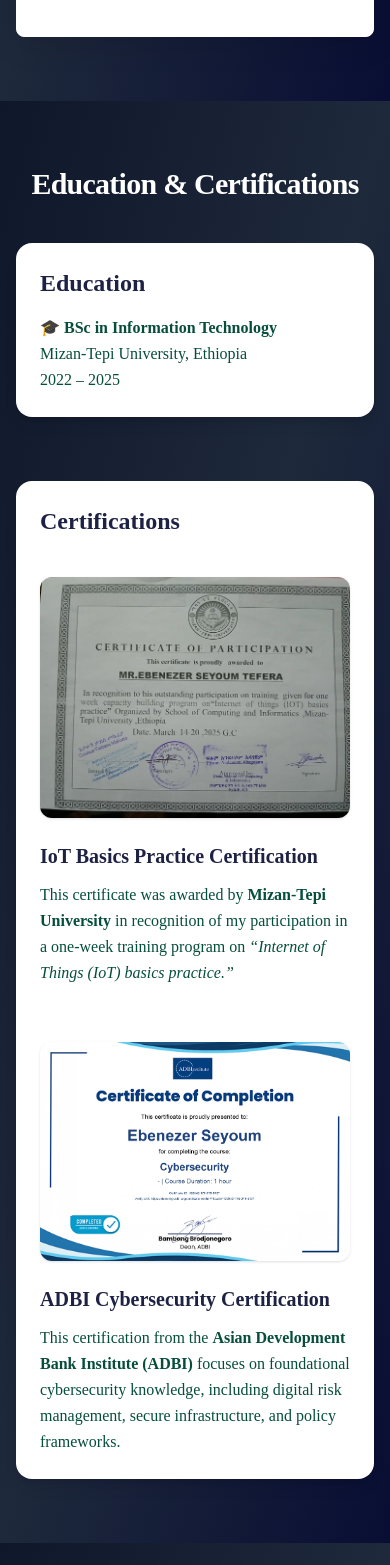
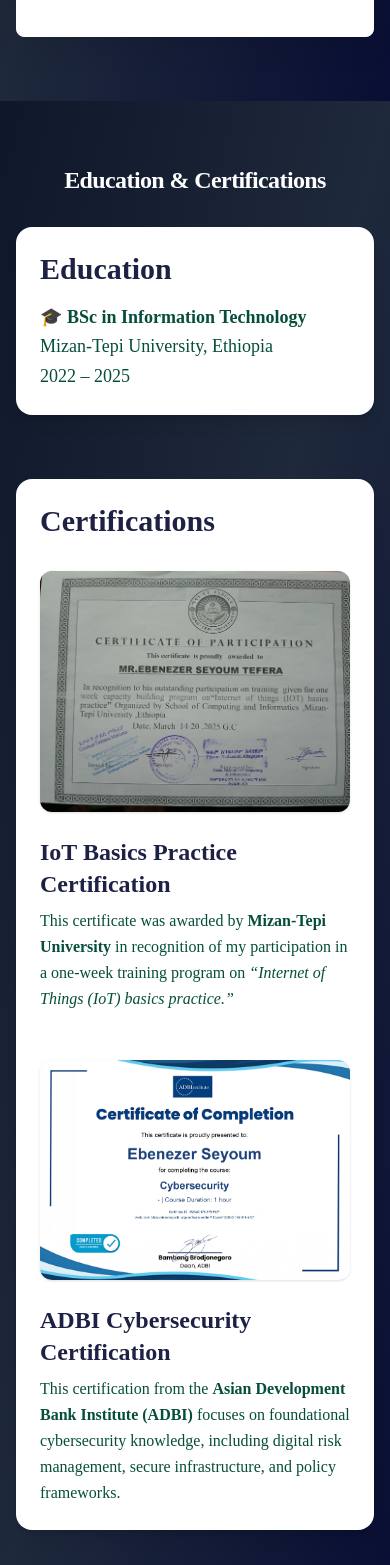
Before and after one commit to Ebenezer-seyoum/Personal-webiste, a Next.js app: page / in a window 390 px wide. Shown: the part 2279-3844 px from the top of the page. Built offline with nearby package versions, Linux system fonts and the light colour scheme.

Commit message:
initial commit

```diff
--- a/components/education/index.tsx
+++ b/components/education/index.tsx
@@ -12,11 +12,12 @@
       id="education"
       className="overflow-hidden py-16 md:py-20 lg:py-28 bg-gradient-to-br from-[#0f172a] via-[#1e293b] to-black font-serif"
     >
-      <h1
-        className="text-3xl sm:text-4xl md:text-5xl lg:text-6xl font-extrabold text-white text-center mb-10 sm:mb-14 px-4 leading-tight tracking-tight"
-      >
-        Education & Certifications
-      </h1>
+    <h1
+  className="text-2xl sm:text-3xl md:text-5xl lg:text-6xl font-extrabold text-white text-center mb-8 sm:mb-12 px-4 leading-tight tracking-tight"
+>
+  Education & Certifications
+</h1>
+
 
       <div className="max-w-7xl mx-auto px-4 sm:px-6 lg:px-8 space-y-16">
         {/* Education */}
@@ -27,10 +28,8 @@
           viewport={{ once: true }}
           className="bg-white rounded-2xl p-6 sm:p-8 text-dark-green shadow-lg"
         >
-          <h2 className="text-2xl sm:text-3xl md:text-4xl font-bold mb-4 text-dark">
-            Education
-          </h2>
-          <p className="text-base sm:text-lg md:text-xl leading-relaxed">
+          <h2 className="text-3xl sm:text-4xl font-bold mb-4 text-dark">Education</h2>
+          <p className="text-lg sm:text-xl leading-relaxed">
             🎓 <strong>BSc in Information Technology</strong><br />
             Mizan-Tepi University, Ethiopia<br />
             2022 – 2025
@@ -45,12 +44,10 @@
           viewport={{ once: true }}
           className="bg-white rounded-2xl p-6 sm:p-8 text-dark-green shadow-lg"
         >
-          <h2 className="text-2xl sm:text-3xl md:text-4xl lg:text-5xl font-bold mb-10 text-dark">
-            Certifications
-          </h2>
+          <h2 className="text-3xl sm:text-4xl md:text-5xl font-bold mb-8 text-dark">Certifications</h2>
 
           {/* IoT Certificate */}
-          <div className="flex flex-col lg:flex-row items-center gap-6 sm:gap-10 mb-14">
+          <div className="flex flex-col lg:flex-row items-center gap-6 sm:gap-10 mb-12">
             <div
               onClick={() => setZoomImage("/images/IOT.jpg")}
               className="w-full lg:w-1/2 cursor-pointer rounded-xl overflow-hidden shadow hover:scale-105 transition-transform duration-300"
@@ -64,10 +61,8 @@
               />
             </div>
             <div className="w-full lg:w-1/2">
-              <h3 className="text-xl sm:text-2xl md:text-3xl font-semibold text-dark mb-3">
-                IoT Basics Practice Certification
-              </h3>
-              <p className="text-base sm:text-lg md:text-xl leading-relaxed">
+              <h3 className="text-2xl sm:text-3xl font-semibold text-dark mb-2">IoT Basics Practice Certification</h3>
+              <p className="text-base sm:text-lg leading-relaxed">
                 This certificate was awarded by <strong>Mizan-Tepi University</strong> in recognition of my participation
                 in a one-week training program on <em>“Internet of Things (IoT) basics practice.”</em>
               </p>
@@ -89,10 +84,8 @@
               />
             </div>
             <div className="w-full lg:w-1/2">
-              <h3 className="text-xl sm:text-2xl md:text-3xl font-semibold text-dark mb-3">
-                ADBI Cybersecurity Certification
-              </h3>
-              <p className="text-base sm:text-lg md:text-xl leading-relaxed">
+              <h3 className="text-2xl sm:text-3xl font-semibold text-dark mb-2">ADBI Cybersecurity Certification</h3>
+              <p className="text-base sm:text-lg leading-relaxed">
                 This certification from the <strong>Asian Development Bank Institute (ADBI)</strong> focuses on
                 foundational cybersecurity knowledge, including digital risk management, secure infrastructure, and
                 policy frameworks.
```
